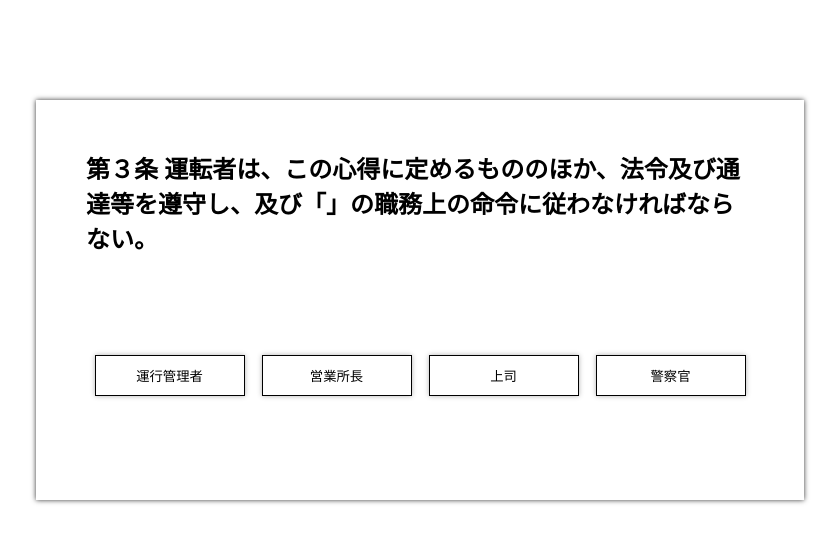
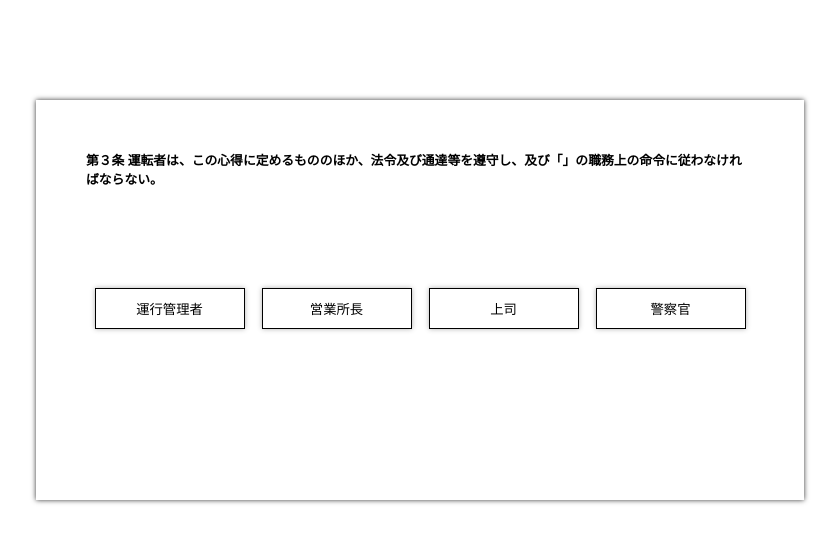
Before and after one commit to KeisukeFujisawa/KeisukeFujisawa.github.io, a plain HTML site: page index.html in a window 1280 px wide. Shown: the whole page, without its empty margins (220-1059 px from the left). Drawn offline with Linux system fonts and the light colour scheme.

Commit message:
Update style.css

```diff
--- a/style.css
+++ b/style.css
@@ -18,7 +18,7 @@
 }
 
 .card h2 {
-  font-size: 1.5em;
+  font-size: 0.8em;
 }
 
 .card .choice {
```
